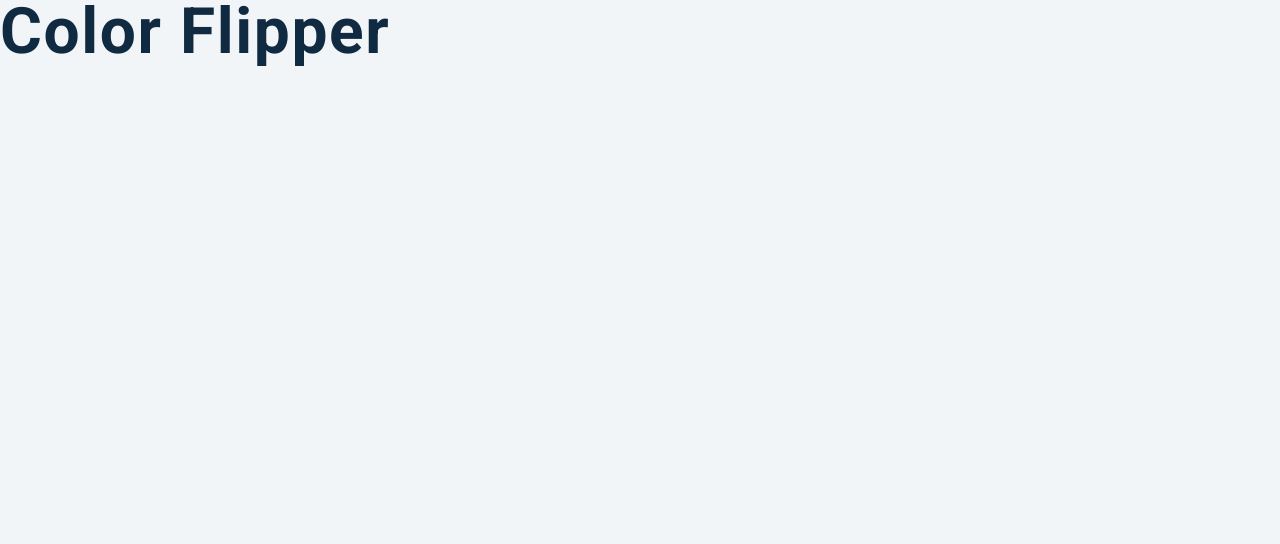
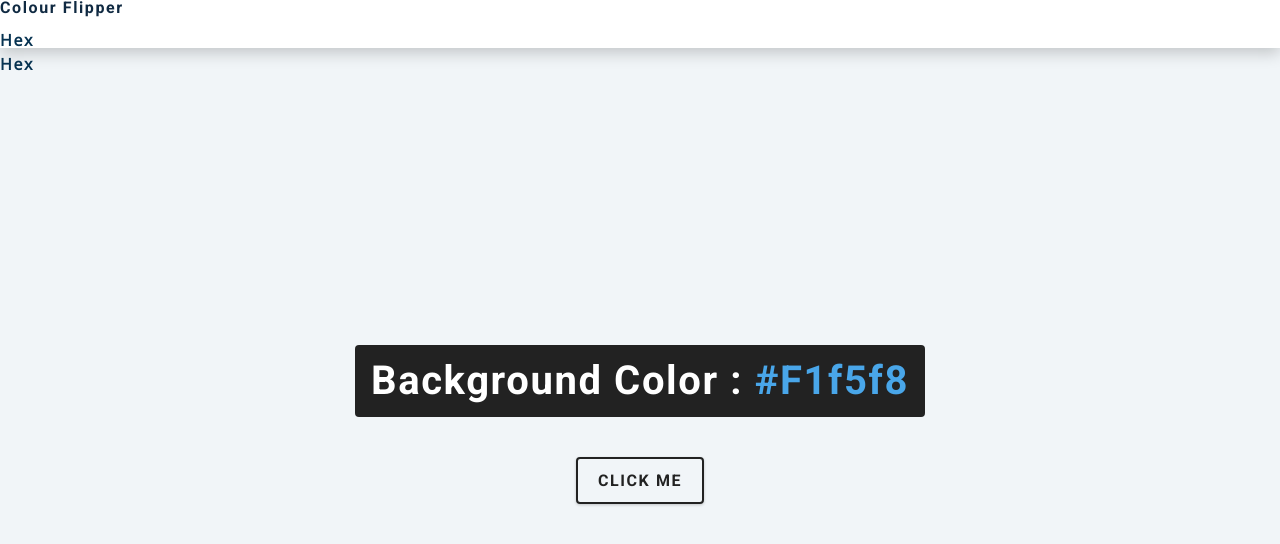
Before and after one commit to brandonzane/Colour-Flipper, a plain HTML site: page index.html in a window 1280 px wide. Drawn offline with nearby package versions, Linux system fonts and the light colour scheme.

Commit message:
The Javascript

```diff
--- a/app.js
+++ b/app.js
@@ -1 +1,14 @@
 const colors = ["green", "red", "rgba(133,122,200)", "#f15025"];
+const btn = document.getElementById("btn")
+const color = document.querySelector(".color")
+
+btn.addEventListener("click", function () {
+    //get random number bebtween 0 - 3
+    const randomNumber = 2
+    document.body.style.backgroundColor = colors[randomNumber]
+    color.textContent = colors[randomNumber]
+})
+
+function getRandomNumber(){
+    return Math.floor(Math.random() * colors.length)
+}
--- a/index.html
+++ b/index.html
@@ -9,7 +9,30 @@
     <link rel="stylesheet" href="styles.css" />
   </head>
   <body>
-    <h1>color flipper</h1>
+    <nav>
+      <div>
+        <h4>Colour Flipper</h4>
+        <ul>
+          <li>
+            <a href="index.html">hex</a>
+          </li>
+          <li>
+            <a href="hex.html">hex</a>
+          </li>
+        </ul>
+      </div>
+    </nav>
+    <main>
+      <div class="container">
+        <h2>
+          background color :
+          <span class="color">
+            #f1f5f8
+          </span>
+        </h2>
+        <button class="btn btn-hero" id="btn">click me</button>
+      </div>
+    </main>
     <!-- javascript -->
     <script src="app.js"></script>
   </body>
```
Also changed, not shown: hex.js (+18 -1 lines).
